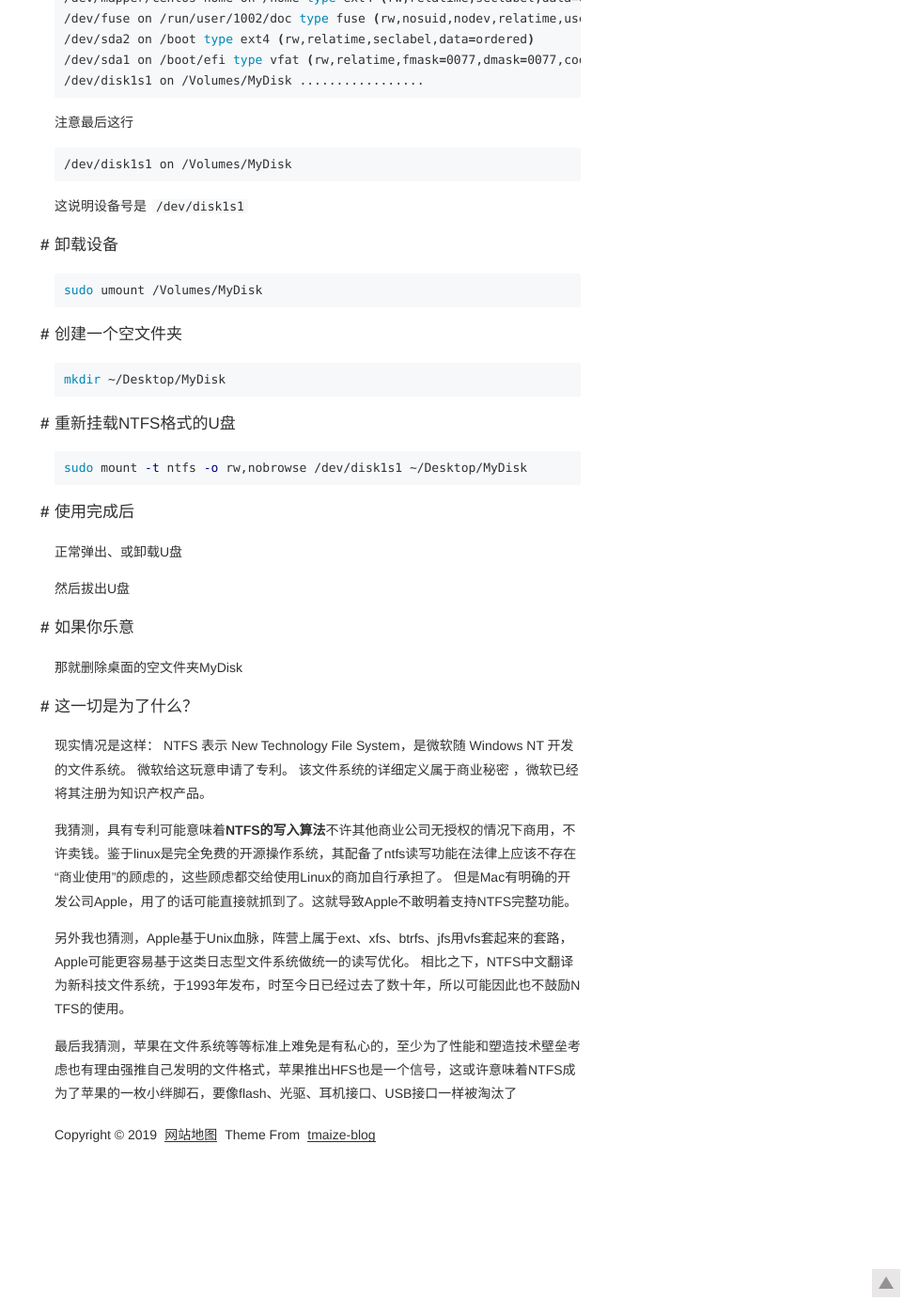
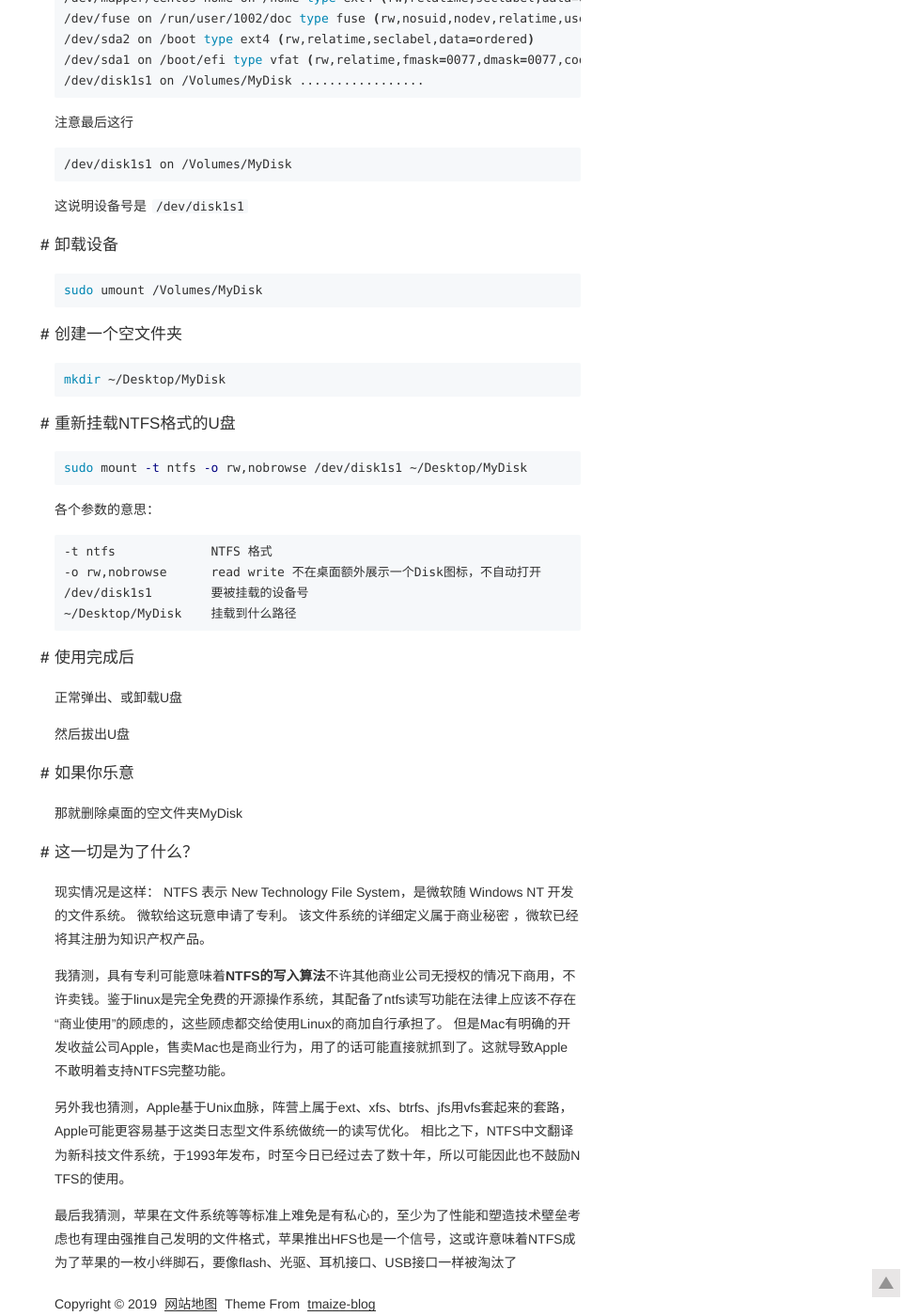
Before and after one commit to sorenchiron/sorenchiron.github.io, a Jekyll site: the page built from _posts/2019-06-19-MACOSX苹果电脑如何读写NTFS文件系统的U盘或移动硬盘.md, in a window 1280 px wide and 1400 px high, scrolled down 735 px. Shown: the whole window at 94% size, without its empty margins (302-1280 px from the left). Built offline with Jekyll 4.4.1, drawn with Linux system fonts in a browser that asks for light colours.

Commit message:
update macos tricks

````diff
--- a/_posts/2019-06-19-MACOSX苹果电脑如何读写NTFS文件系统的U盘或移动硬盘.md
+++ b/_posts/2019-06-19-MACOSX苹果电脑如何读写NTFS文件系统的U盘或移动硬盘.md
@@ -64,6 +64,14 @@ mkdir ~/Desktop/MyDisk
 sudo mount -t ntfs -o rw,nobrowse /dev/disk1s1 ~/Desktop/MyDisk
 ```
 
+各个参数的意思：
+
+    -t ntfs             NTFS 格式
+    -o rw,nobrowse      read write 不在桌面额外展示一个Disk图标，不自动打开
+    /dev/disk1s1        要被挂载的设备号
+    ~/Desktop/MyDisk    挂载到什么路径
+
+
 # 使用完成后
 
 正常弹出、或卸载U盘
@@ -80,7 +88,7 @@ sudo mount -t ntfs -o rw,nobrowse /dev/disk1s1 ~/Desktop/MyDisk
 NTFS 表示 New Technology File System，是微软随 Windows NT 开发的文件系统。 微软给这玩意申请了专利。 该文件系统的详细定义属于商业秘密 ，微软已经将其注册为知识产权产品。
 
 我猜测，具有专利可能意味着**NTFS的写入算法**不许其他商业公司无授权的情况下商用，不许卖钱。鉴于linux是完全免费的开源操作系统，其配备了ntfs读写功能在法律上应该不存在“商业使用”的顾虑的，这些顾虑都交给使用Linux的商加自行承担了。
-但是Mac有明确的开发公司Apple，用了的话可能直接就抓到了。这就导致Apple不敢明着支持NTFS完整功能。
+但是Mac有明确的开发收益公司Apple，售卖Mac也是商业行为，用了的话可能直接就抓到了。这就导致Apple不敢明着支持NTFS完整功能。
 
 另外我也猜测，Apple基于Unix血脉，阵营上属于ext、xfs、btrfs、jfs用vfs套起来的套路，Apple可能更容易基于这类日志型文件系统做统一的读写优化。 相比之下，NTFS中文翻译为新科技文件系统，于1993年发布，时至今日已经过去了数十年，所以可能因此也不鼓励NTFS的使用。
 
````
